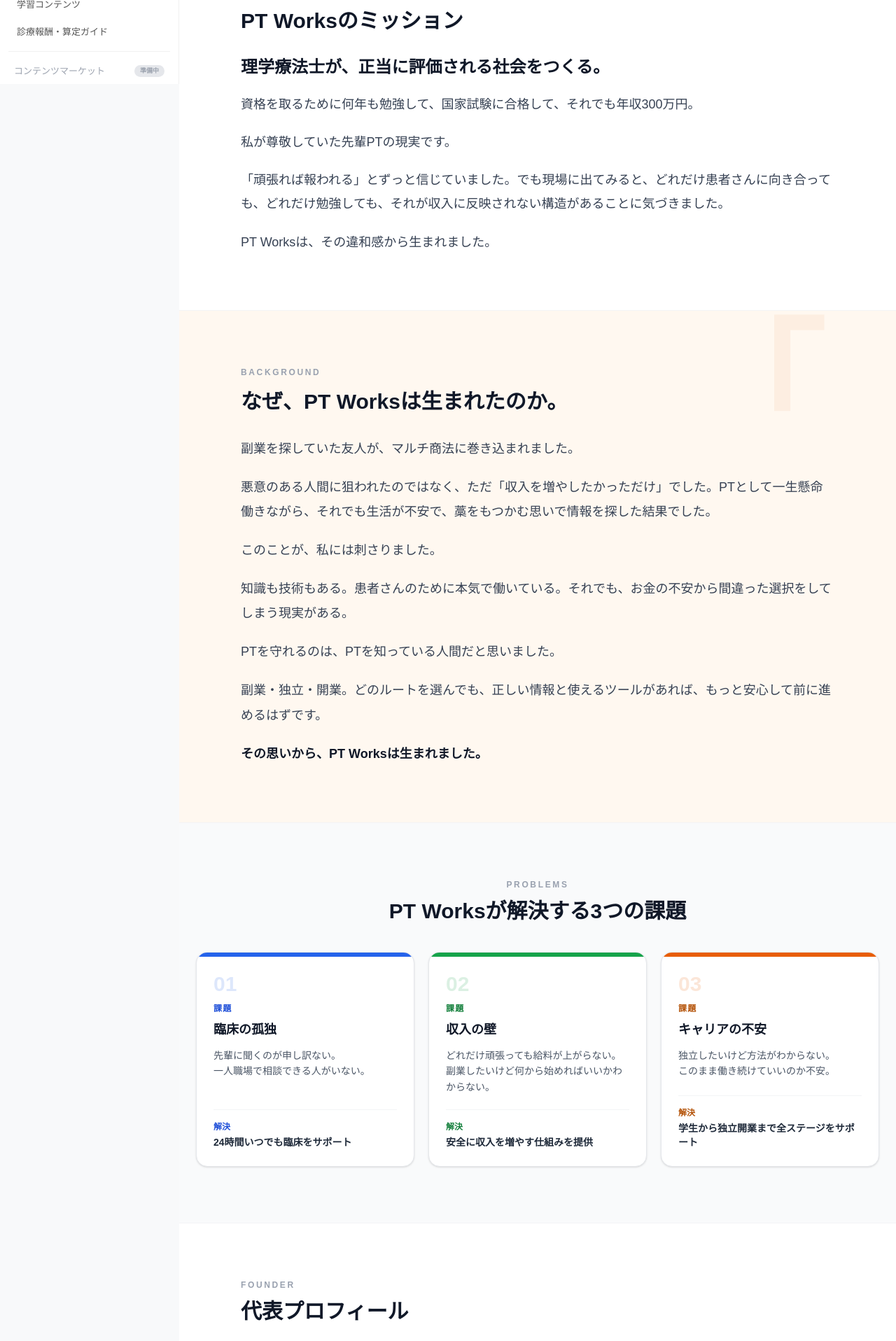
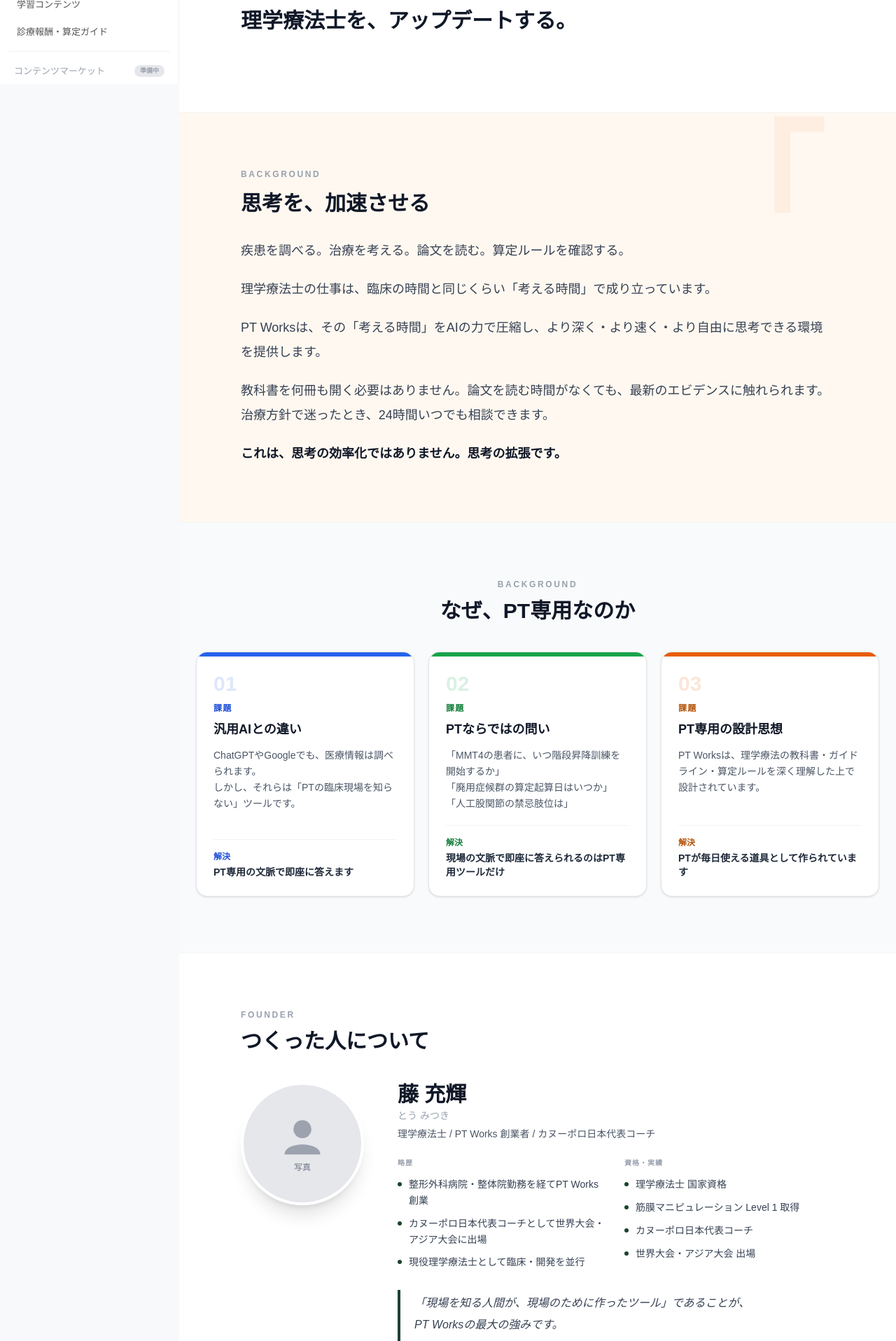
Before and after one commit to ptworks-mitsuki/ptworks-app, a Next.js app: page /about in a window 1280 px wide. Shown: the part 680-2596 px from the top of the page at 70% size. Built offline with nearby package versions, Linux system fonts and the light colour scheme.

Commit message:
PT Worksとは ページ文章を全面改訂

```diff
--- a/app/about/page.tsx
+++ b/app/about/page.tsx
@@ -33,21 +33,8 @@
         <div className="max-w-4xl mx-auto px-6 py-14 sm:py-20">
           <p className="text-xs font-bold text-gray-400 uppercase tracking-[0.22em] mb-4">Mission</p>
           <h2 className="text-2xl sm:text-3xl font-black text-gray-900 mb-8">
-            PT Worksのミッション
+            理学療法士を、アップデートする。
           </h2>
-          <div className="space-y-5 text-gray-700 text-base sm:text-lg leading-[1.9]">
-            <p className="text-xl sm:text-2xl font-black text-gray-900">
-              理学療法士が、正当に評価される社会をつくる。
-            </p>
-            <p>
-              資格を取るために何年も勉強して、国家試験に合格して、それでも年収300万円。
-            </p>
-            <p>私が尊敬していた先輩PTの現実です。</p>
-            <p>
-              「頑張れば報われる」とずっと信じていました。でも現場に出てみると、どれだけ患者さんに向き合っても、どれだけ勉強しても、それが収入に反映されない構造があることに気づきました。
-            </p>
-            <p>PT Worksは、その違和感から生まれました。</p>
-          </div>
         </div>
       </section>
 
@@ -68,23 +55,21 @@
           <div className="relative z-10">
             <p className="text-xs font-bold text-gray-400 uppercase tracking-[0.22em] mb-4">Background</p>
             <h2 className="text-2xl sm:text-3xl font-black text-gray-900 mb-8">
-              なぜ、PT Worksは生まれたのか。
+              思考を、加速させる
             </h2>
             <div className="space-y-5 text-gray-700 text-base sm:text-lg leading-[1.95]">
-              <p>副業を探していた友人が、マルチ商法に巻き込まれました。</p>
+              <p>疾患を調べる。治療を考える。論文を読む。算定ルールを確認する。</p>
               <p>
-                悪意のある人間に狙われたのではなく、ただ「収入を増やしたかっただけ」でした。PTとして一生懸命働きながら、それでも生活が不安で、藁をもつかむ思いで情報を探した結果でした。
+                理学療法士の仕事は、臨床の時間と同じくらい「考える時間」で成り立っています。
               </p>
-              <p>このことが、私には刺さりました。</p>
               <p>
-                知識も技術もある。患者さんのために本気で働いている。それでも、お金の不安から間違った選択をしてしまう現実がある。
+                PT Worksは、その「考える時間」をAIの力で圧縮し、より深く・より速く・より自由に思考できる環境を提供します。
               </p>
-              <p>PTを守れるのは、PTを知っている人間だと思いました。</p>
               <p>
-                副業・独立・開業。どのルートを選んでも、正しい情報と使えるツールがあれば、もっと安心して前に進めるはずです。
+                教科書を何冊も開く必要はありません。論文を読む時間がなくても、最新のエビデンスに触れられます。治療方針で迷ったとき、24時間いつでも相談できます。
               </p>
               <p className="font-bold text-gray-900">
-                その思いから、PT Worksは生まれました。
+                これは、思考の効率化ではありません。思考の拡張です。
               </p>
             </div>
           </div>
@@ -97,30 +82,30 @@
       <section style={{ background: "#F9FAFB" }}>
         <div className="max-w-5xl mx-auto px-6 py-14 sm:py-20">
           <div className="text-center mb-10">
-            <p className="text-xs font-bold text-gray-400 uppercase tracking-[0.22em] mb-3">Problems</p>
+            <p className="text-xs font-bold text-gray-400 uppercase tracking-[0.22em] mb-3">Background</p>
             <h2 className="text-2xl sm:text-3xl font-black text-gray-900">
-              PT Worksが解決する3つの課題
+              なぜ、PT専用なのか
             </h2>
           </div>
 
           <div className="grid grid-cols-1 sm:grid-cols-3 gap-5">
             {([
               {
-                num: "01", title: "臨床の孤独",
-                body: "先輩に聞くのが申し訳ない。\n一人職場で相談できる人がいない。",
-                solution: "24時間いつでも臨床をサポート",
+                num: "01", title: "汎用AIとの違い",
+                body: "ChatGPTやGoogleでも、医療情報は調べられます。\nしかし、それらは「PTの臨床現場を知らない」ツールです。",
+                solution: "PT専用の文脈で即座に答えます",
                 accent: "#1d4ed8", top: "#2563EB",
               },
               {
-                num: "02", title: "収入の壁",
-                body: "どれだけ頑張っても給料が上がらない。\n副業したいけど何から始めればいいかわからない。",
-                solution: "安全に収入を増やす仕組みを提供",
+                num: "02", title: "PTならではの問い",
+                body: "「MMT4の患者に、いつ階段昇降訓練を開始するか」\n「廃用症候群の算定起算日はいつか」\n「人工股関節の禁忌肢位は」",
+                solution: "現場の文脈で即座に答えられるのはPT専用ツールだけ",
                 accent: "#15803d", top: "#16a34a",
               },
               {
-                num: "03", title: "キャリアの不安",
-                body: "独立したいけど方法がわからない。\nこのまま働き続けていいのか不安。",
-                solution: "学生から独立開業まで全ステージをサポート",
+                num: "03", title: "PT専用の設計思想",
+                body: "PT Worksは、理学療法の教科書・ガイドライン・算定ルールを深く理解した上で設計されています。",
+                solution: "PTが毎日使える道具として作られています",
                 accent: "#b45309", top: "#E85D04",
               },
             ] as const).map(c => (
@@ -150,7 +135,7 @@
         <div className="max-w-4xl mx-auto px-6 py-14 sm:py-20">
           <p className="text-xs font-bold text-gray-400 uppercase tracking-[0.22em] mb-3">Founder</p>
           <h2 className="text-2xl sm:text-3xl font-black text-gray-900 mb-10">
-            代表プロフィール
+            つくった人について
           </h2>
 
           <div className="flex flex-col sm:flex-row gap-8 sm:gap-12">
@@ -162,7 +147,7 @@
               <div className="mb-6">
                 <p className="text-2xl sm:text-3xl font-black text-gray-900">藤 充輝</p>
                 <p className="text-sm text-gray-400 mt-0.5">とう みつき</p>
-                <p className="text-sm text-gray-600 mt-1.5">理学療法士 / PT Works 創業者</p>
+                <p className="text-sm text-gray-600 mt-1.5">理学療法士 / PT Works 創業者 / カヌーポロ日本代表コーチ</p>
               </div>
 
               <div className="grid grid-cols-1 sm:grid-cols-2 gap-6 mb-7">
@@ -170,9 +155,9 @@
                   <p className="text-[10px] font-bold text-gray-400 uppercase tracking-widest mb-3">略歴</p>
                   <ul className="space-y-2.5">
                     {[
-                      "理学療法士 国家資格取得後、整形外科病院に勤務",
-                      "整体院にて店長職を経験",
-                      "PT Works 創業",
+                      "整形外科病院・整体院勤務を経てPT Works創業",
+                      "カヌーポロ日本代表コーチとして世界大会・アジア大会に出場",
+                      "現役理学療法士として臨床・開発を並行",
                     ].map(item => (
                       <li key={item} className="flex items-start gap-2.5">
                         <span className="shrink-0 mt-2 w-1.5 h-1.5 rounded-full" style={{ background: "#1B4332" }} />
@@ -201,9 +186,8 @@
 
               <blockquote className="border-l-4 pl-5 py-1" style={{ borderColor: "#1B4332" }}>
                 <p className="text-sm sm:text-base text-gray-700 leading-[1.9] italic">
-                  「自分がほしかったツールを、<br />
-                  同じ悩みを持つ仲間のために作る。<br />
-                  それがPT Worksを作り続けている理由です。」
+                  「現場を知る人間が、現場のために作ったツール」であることが、<br />
+                  PT Worksの最大の強みです。
                 </p>
                 <p className="text-xs text-gray-400 mt-2 not-italic">— 藤 充輝</p>
               </blockquote>
@@ -219,16 +203,16 @@
       {/* ── ⑥ PROMISE ──────────────────────────────────────────── */}
       <section style={{ background: "#1B4332" }}>
         <div className="max-w-4xl mx-auto px-6 py-14 sm:py-20">
-          <p className="text-xs font-bold text-white/40 uppercase tracking-[0.22em] mb-4">Our Promise</p>
+          <p className="text-xs font-bold text-white/40 uppercase tracking-[0.22em] mb-4">Vision</p>
           <h2 className="text-2xl sm:text-3xl font-black text-white mb-10">
-            私たちの約束
+            働き方を、自分で決める
           </h2>
           <ul className="space-y-5">
             {[
-              "AIの出力は必ず文献・論文をもとに整理します",
-              "医療情報の正確性を最優先に考えます",
-              "PTが安心して使えるサービスであり続けます",
-              "現役PTの声を反映し、常に改善し続けます",
+              "PT Worksが目指すのは、臨床準備の効率化だけではありません。",
+              "自分の知識を動画や資料にして販売する。セミナーを開く。整体院を開業する。",
+              "スポーツ・企業・教育・AIの分野で新しい価値を生み出す。",
+              "臨床で培った専門性を、自分らしい形で社会に届けられる環境をつくっていきます。",
             ].map(item => (
               <li key={item} className="flex items-center gap-4">
                 <div className="w-6 h-6 rounded-full flex items-center justify-center shrink-0"
@@ -248,9 +232,9 @@
       <section className="bg-white">
         <div className="max-w-xl mx-auto px-6 py-14 sm:py-20 text-center">
           <p className="text-2xl sm:text-3xl font-black text-gray-900 mb-3">
-            まず、試してみてください。
+            理学療法士の可能性を、創造する。
           </p>
-          <p className="text-gray-400 text-sm mb-8">クレジットカード不要 · 30秒で登録完了</p>
+          <p className="text-gray-400 text-sm mb-8">それがPT Worksです。</p>
           <div className="flex flex-col sm:flex-row items-center justify-center gap-3">
             <Link href="/register"
               className="w-full sm:w-auto px-10 py-4 rounded-2xl font-black text-white text-base hover:opacity-90 shadow-lg transition"
```
